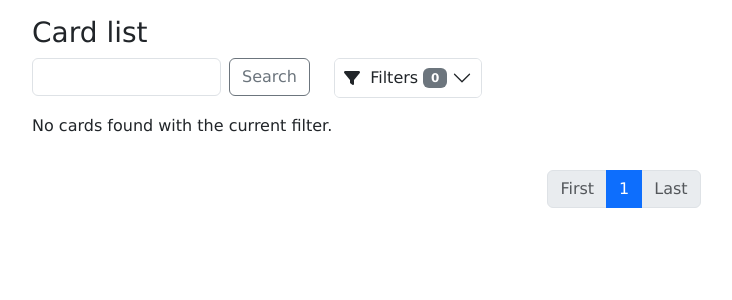
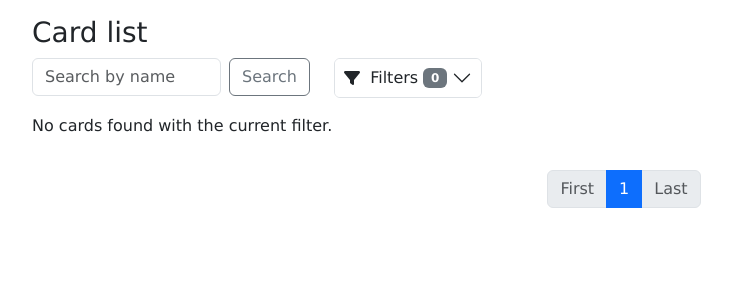
Before and after one commit to Ajordat/alteredbuilder, a Django app: page /decks/cards/ in a window 1280 px wide. Shown: the part 56-356 px from the top of the page, without its empty margins (16-748 px from the left). Run offline with Django 5.2, Linux system fonts and the light colour scheme; data that the repository does not hold is empty; parts of the project's set-up code (start-up, migrations or seed data) failed here and were passed over.

Commit message:
Added search input placeholder

```diff
--- a/alteredbuilder/decks/templates/decks/card_list.html
+++ b/alteredbuilder/decks/templates/decks/card_list.html
@@ -15,7 +15,7 @@
     <div class="row row-cols-auto mb-3">
         <div class="col col-3">
             <form class="d-flex" role="search" id="querySearchForm">
-                <input class="form-control me-2" type="search" aria-label="Search" id="querySearch" value="{{ query }}">
+                <input class="form-control me-2" type="search" aria-label="Search" id="querySearch" value="{{ query }}" placeholder="Search by name">
                 <button class="btn btn-outline-secondary" type="submit">Search</button>
             </form>
         </div>
```
